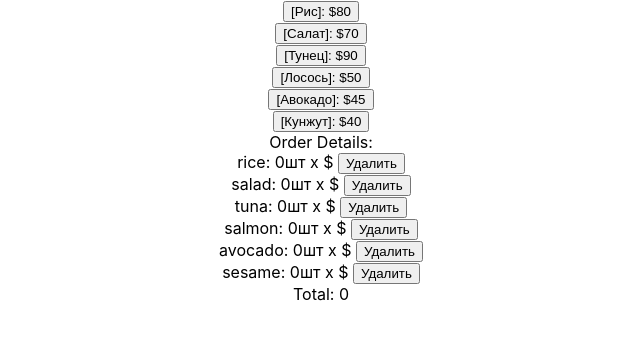
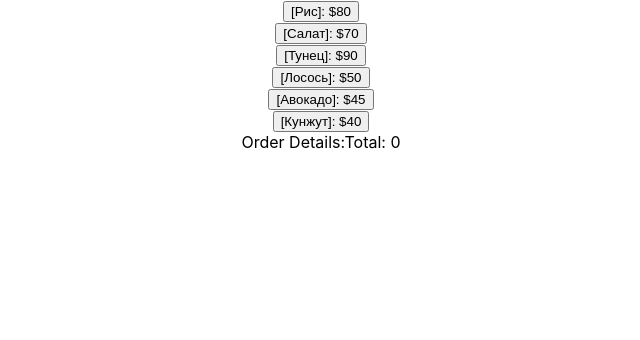
Before and after one commit to galubezzz/python_group_1_exam_7_maria_galunova, a React (Create React App) app: page / in a window 1280 px wide. Shown: the top 340 px of the page, without its empty margins (319-959 px from the left). Built offline with nearby package versions, Linux system fonts and the light colour scheme.

Commit message:
added filter for items in order

```diff
--- a/src/components/Order/Order.js
+++ b/src/components/Order/Order.js
@@ -2,11 +2,12 @@ import React from 'react';
 import OrderItem from './OrderItem/OrderItem'
 
 function Order(props){
+    const newItems = props.items.filter(item => item.count>0);
     return(
         <div>
             Order Details:
-            {props.items.map(
-                item => <OrderItem name={item.name} price={item.price} count={item.count} removeItem ={()=>{props.removeItem(item.name)}}/>
+            {newItems.map(
+                item => <OrderItem name={item.name} price={item.price} count={item.count} removeItem ={()=>{props.removeItem(item.name)}} />
             )}
             Total: {props.total}
         </div>
```
